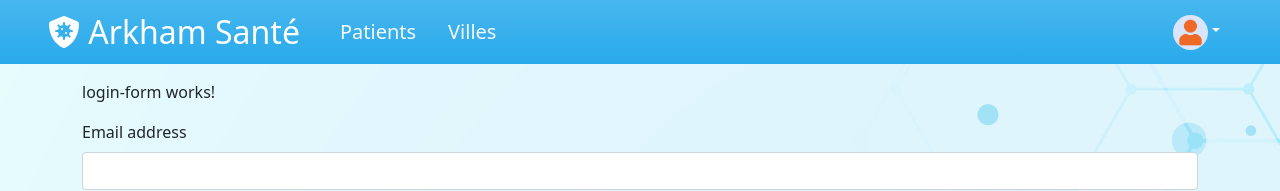
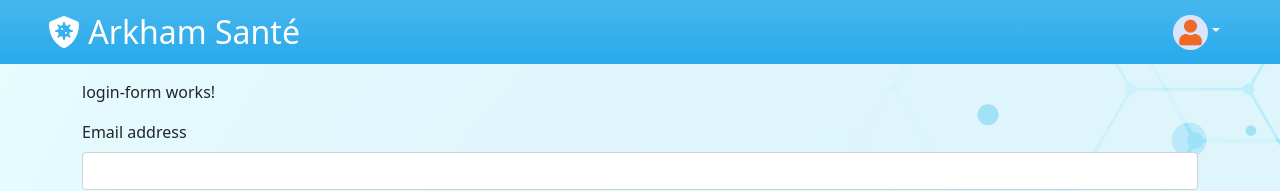
Before and after one commit to simonboivin/AngularMedical, an Angular app: page /login in a window 1280 px wide. Shown: the top 191 px of the page. Built offline with nearby package versions, Linux system fonts and the light colour scheme.

Commit message:
Masquage du menu pour les utilisateurs non connectés

```diff
--- a/src/app/guardian.guard.ts
+++ b/src/app/guardian.guard.ts
@@ -18,8 +18,15 @@ export class GuardianGuard implements CanActivate {
     } else {
       this.router.navigate( ["login"] );
       return false;
-    }
+    };
+  }
 
+  isConnected (): Boolean {
+    if ( sessionStorage.getItem( "connectedUser" ) ) {
+      return true;
+    } else {
+      return false;
+    };
   }
 
 }
--- a/src/app/header/header.component.html
+++ b/src/app/header/header.component.html
@@ -8,7 +8,7 @@
                 <fa-icon [icon]="faShieldVirus"></fa-icon> Arkham Santé
             </H1>
         </a>
-        <nav class="nav ms-2 me-auto">
+        <nav class="nav ms-2 me-auto" *ngIf="guardian.isConnected()">
 
             <a class="nav-link text-light fs-5" href="/patients">Patients</a>
             <a class="nav-link text-light fs-5" href="/villes">Villes</a>
--- a/src/app/header/header.component.ts
+++ b/src/app/header/header.component.ts
@@ -1,18 +1,22 @@
 import { Component, OnInit } from '@angular/core';
 import { faCoffee, faShieldVirus } from '@fortawesome/free-solid-svg-icons';
+import { GuardianGuard } from '../guardian.guard';
 
-@Component({
+@Component( {
   selector: 'app-header',
   templateUrl: './header.component.html',
   styleUrls: ['./header.component.css']
-})
+} )
 export class HeaderComponent implements OnInit {
 
   faCoffee = faCoffee;
   faShieldVirus = faShieldVirus;
-  constructor() { }
 
-  ngOnInit(): void {
+  constructor( public guardian: GuardianGuard ) { }
+
+  ngOnInit (): void {
   }
 
+
+
 }
```
